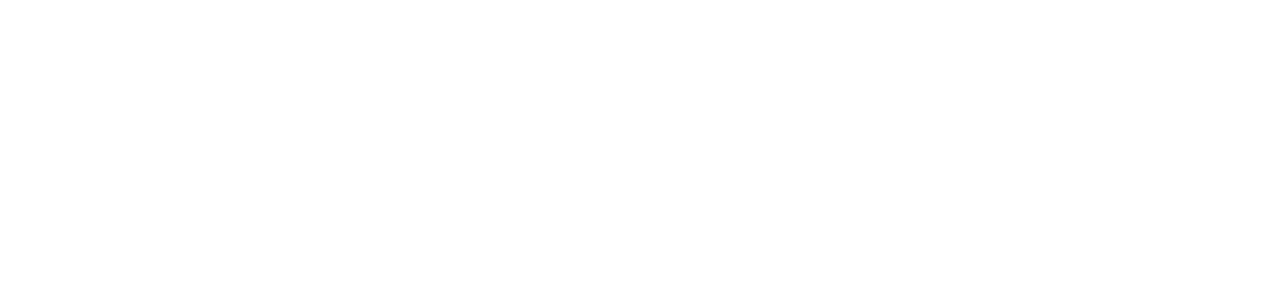
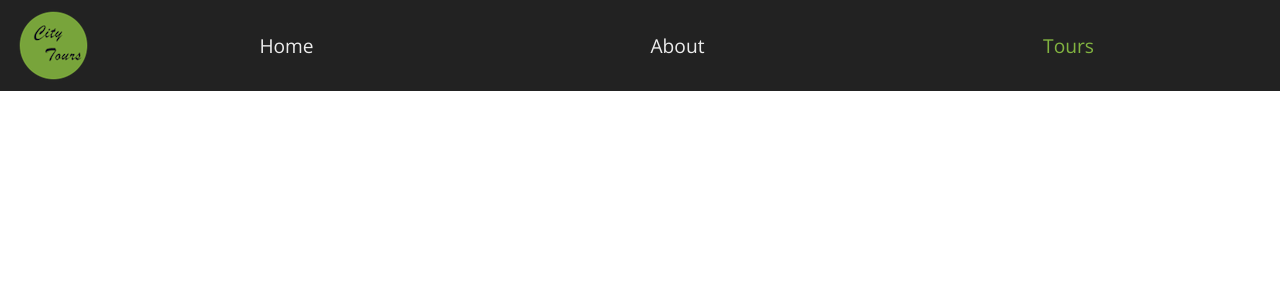
Before and after one commit to bekirasimcelik/Udemig_ReduxCityTours, a React (Create React App) app: page / in a window 1280 px wide. Shown: the top 300 px of the page. Built offline with nearby package versions, Linux system fonts and the light colour scheme.

Commit message:
navbar updated

```diff
--- a/src/components/Navbar/Navbar.js
+++ /dev/null
@@ -1,10 +0,0 @@
-import React from "react";
-import "./Navbar.scss";
-
-export default function Navbar() {
-  return (
-    <nav className="" navbar>
-      <img src="" />
-    </nav>
-  );
-}
--- /dev/null
+++ b/src/components/Navbar/Navbar.jsx
@@ -0,0 +1,28 @@
+import React from "react";
+import "./Navbar.scss";
+import logo from "../../assets/logo.png";
+
+export default function Navbar() {
+  return (
+    <nav className="navbar">
+      <img src={logo} alt="city tours logo" />
+      <ul className="nav-links">
+        <li>
+          <a href="/" className="nav-link">
+            Home
+          </a>
+        </li>
+        <li>
+          <a href="/" className="nav-link">
+            About
+          </a>
+        </li>
+        <li>
+          <a href="/" className="nav-link active">
+            Tours
+          </a>
+        </li>
+      </ul>
+    </nav>
+  );
+}
--- a/src/components/Navbar/Navbar.scss
+++ b/src/components/Navbar/Navbar.scss
@@ -0,0 +1,31 @@
+@import "../../index.scss";
+
+.navbar {
+  background: $mainBlack;
+  padding: 0.5rem 1rem;
+  display: grid;
+  grid-template-columns: auto 1fr;
+}
+
+.nav-links {
+  align-self: center;
+  list-style-type: none;
+  display: grid;
+  grid-template-columns: repeat(3, 1fr);
+  text-align: center;
+}
+
+.nav-link {
+  color: $mainGrey;
+  text-transform: capitalize;
+  text-decoration: none;
+  font-size: 1.2rem;
+  transition: all 0.3s linear;
+  &:hover {
+    color: $mainGreen;
+  }
+}
+
+.active {
+  color: $mainGreen;
+}
```
